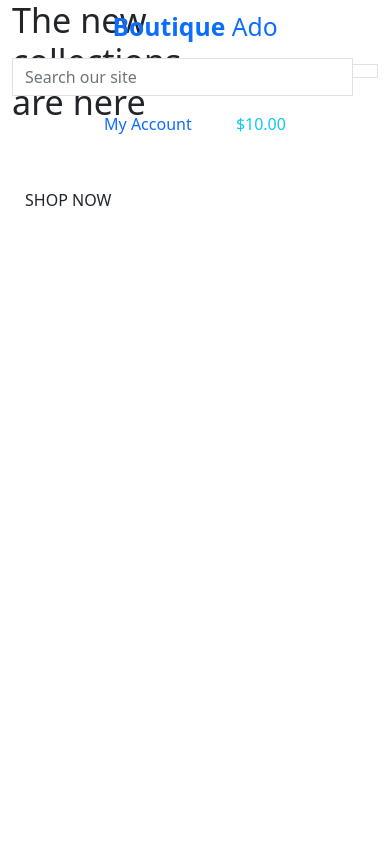
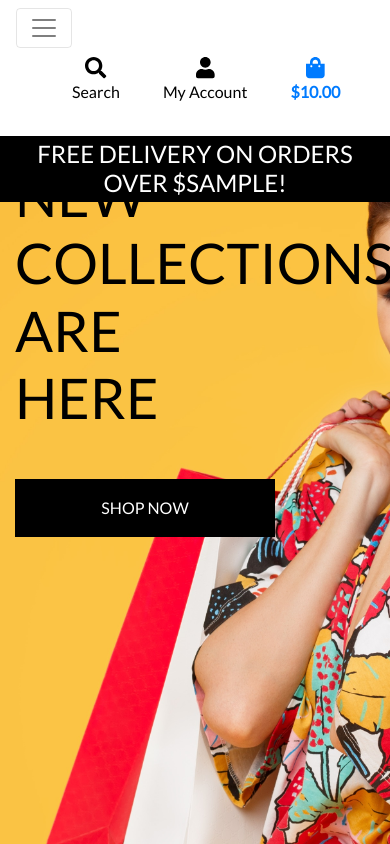
Before and after one commit to MichaelpHann/boutique_ado_v1, a Django app: template home/templates/home/index.html in a window 390 px wide. Run offline with Django 3.2, Linux system fonts and the light colour scheme; the template is opened without the code that fills it: most values are stand-ins (such as "Sample title", 1, 10 or a date in 2020); some libraries are stand-ins or nearby versions.

Commit message:
Added mobile header and main navbar

```diff
--- a/boutique_ado/urls.py
+++ b/boutique_ado/urls.py
@@ -15,9 +15,11 @@ Including another URLconf
 """
 from django.contrib import admin
 from django.urls import path, include
+from django.conf import settings
+from django.conf.urls.static import static
 
 urlpatterns = [
     path('admin/', admin.site.urls),
     path('accounts/', include('allauth.urls')),
     path('', include('home.urls')),
-]
+] + static(settings.MEDIA_URL, document_root=settings.MEDIA_ROOT)
--- /dev/null
+++ b/static/css/base.css
@@ -0,0 +1,85 @@
+html {
+    height: 100%;
+}
+
+body {
+    background: url('/media/homepage_background_cropped.jpg') no-repeat center center fixed;
+    background-size: cover;
+    height: calc(100vh - 164px);
+    color: #555;
+    font-family: 'Lato';
+}
+
+/* from Bulma */
+.icon {
+    align-items: center;
+    display: inline-flex;
+    justify-content: center;
+    height: 1.5rem;
+    width: 1.5rem;
+}
+
+.logo-font {
+    text-transform: uppercase;
+}
+
+.main-logo-link {
+    width: fit-content;
+}
+
+.shop-now-button {
+    background: black;
+    color: white;
+    min-width: 260px;
+}
+
+.btn-black {
+    background: black;
+    color: white;
+}
+
+.shop-now-button:hover,
+.shop-now-button:active,
+.shop-now-button:focus,
+.btn-black:hover,
+.btn-black:active,
+.btn-black:focus {
+    background: #222;
+    color: white;
+}
+
+.text-black {
+    color: #000 !important;
+}
+
+.border-black {
+    border: 1px solid black !important;
+}
+
+.bg-black {
+    background: #000 !important;
+}
+
+/* -------------------------------- Media Queries */
+
+/* Slightly larger container on xl screens */
+@media (min-width: 1200px) {
+  .container {
+    max-width: 80%;
+  }
+}
+
+/* fixed top navbar only on medium and up */
+@media (min-width: 992px) {
+    .fixed-top-desktop-only {
+        position: fixed;
+        top: 0;
+        right: 0;
+        left: 0;
+        z-index: 1030;
+    }
+
+    .header-container {
+        padding-top: 164px;
+    }
+}
--- a/templates/base.html
+++ b/templates/base.html
@@ -14,13 +14,16 @@
     {% endblock %}
 
     {% block corecss %}
-        <link href="https://cdn.jsdelivr.net/npm/bootstrap@5.0.1/dist/css/bootstrap.min.css" rel="stylesheet" integrity="sha384-+0n0xVW2eSR5OomGNYDnhzAbDsOXxcvSN1TPprVMTNDbiYZCxYbOOl7+AMvyTG2x" crossorigin="anonymous">
+        <link rel="stylesheet" href="https://stackpath.bootstrapcdn.com/bootstrap/4.4.1/css/bootstrap.min.css" integrity="sha384-Vkoo8x4CGsO3+Hhxv8T/Q5PaXtkKtu6ug5TOeNV6gBiFeWPGFN9MuhOf23Q9Ifjh" crossorigin="anonymous">
+        <link href="https://fonts.googleapis.com/css2?family=Lato&display=swap" rel="stylesheet">
+        <link rel="stylesheet" href="{% static 'css/base.css' %}">
     {% endblock %}
 
     {% block extra_css %}
     {% endblock %}
 
     {% block corejs %}
+        <script src="https://cdnjs.cloudflare.com/ajax/libs/font-awesome/5.15.3/js/all.min.js" integrity="sha512-RXf+QSDCUQs5uwRKaDoXt55jygZZm2V++WUZduaU/Ui/9EGp3f/2KZVahFZBKGH0s774sd3HmrhUy+SgOFQLVQ==" crossorigin="anonymous" referrerpolicy="no-referrer"></script>
         <script src="https://code.jquery.com/jquery-3.6.0.slim.min.js" integrity="sha256-u7e5khyithlIdTpu22PHhENmPcRdFiHRjhAuHcs05RI=" crossorigin="anonymous"></script>
         <script src="https://cdn.jsdelivr.net/npm/@popperjs/core@2.9.2/dist/umd/popper.min.js" integrity="sha384-IQsoLXl5PILFhosVNubq5LC7Qb9DXgDA9i+tQ8Zj3iwWAwPtgFTxbJ8NT4GN1R8p" crossorigin="anonymous"></script>
         <script src="https://cdn.jsdelivr.net/npm/bootstrap@4.6.0/dist/js/bootstrap.min.js" integrity="sha384-+YQ4JLhjyBLPDQt//I+STsc9iw4uQqACwlvpslubQzn4u2UU2UFM80nGisd026JF" crossorigin="anonymous"></script>
@@ -33,10 +36,10 @@
   </head>
   <body>
     <header class="container-fluid fixed-top">
-        <div class="row">
+        <div id="topnav" class="row bg-white pt-lg-2 d-none d-lg-flex">
             <div class="col-12 col-lg-4 my-auto py-1 py-lg-0 text-center text-lg-left">
-                <a href="{% url 'home' %"} class='nav-link main-logo-link'>
-                    <h2 class="logof-font text-black my-0"><strong>Boutique</strong> Ado</h2>
+                <a href="{% url 'home' %}" class="nav-link main-logo-link">
+                    <h2 class="logo-font text-black my-0"><strong>Boutique</strong> Ado</h2>
                 </a>
             </div>
             <div class="col-12 col-lg-4 my-auto py-1 py-lg-0">
@@ -92,6 +95,20 @@
                 </ul>
             </div>
         </div>
+        <div class="row bg-white">
+            <nav class="navbar navbar-expand-lg navbar-light w-100">
+                <button class="navbar-toggler" type="button" data-toggle="collapse" data-target="#main-nav" aria-controls="main-nav" aria-expanded="false" aria-label="Toggle navigation">
+                    <span class="navbar-toggler-icon"></span>
+                </button>
+                {% include 'includes/mobile-top-header.html' %}
+                {% include 'includes/main-nav.html' %}
+            </nav>
+        </div>
+        <div id="delivery-banner" class="row text-center">
+            <div class="col bg-black text-white">
+                <h4 class="logo-font my-1">Free delivery on orders over ${{ free_delivery_threshold }}!</h4>
+            </div>
+        </div>
     </header>
 
     {% if messages %}
--- /dev/null
+++ b/templates/includes/main-nav.html
@@ -0,0 +1,50 @@
+<div class="collapse navbar-collapse" id="main-nav">
+    <ul class="navbar-nav w-auto mx-auto">
+        <li class="nav-item dropdown">
+            <a class="logo-font font-weight-bold nav-link text-black mr-5" href="#" id="all-products-link" data-toggle="dropdown" aria-haspopup="true" aria-expanded="false">
+                All Products
+            </a>
+            <div class="dropdown-menu border-0" aria-labelledby="all-products-link">
+                <a href="" class="dropdown-item">By Price</a>
+                <a href="" class="dropdown-item ">By Rating</a>
+                <a href="" class="dropdown-item ">By Category</a>
+                <a href="" class="dropdown-item">All Products</a>
+            </div>
+        </li>
+
+        <li class="nav-item dropdown">
+            <a class="logo-font font-weight-bold nav-link text-black mr-5" href="#" id="clothing-link" data-toggle="dropdown" aria-haspopup="true" aria-expanded="false">
+                Clothing
+            </a>
+            <div class="dropdown-menu border-0" aria-labelledby="clothing-link">
+                <a href="" class="dropdown-item">Activewear &amp; Essentials</a>
+                <a href="" class="dropdown-item">Jeans</a>
+                <a href="" class="dropdown-item">Shirts</a>
+                <a href="" class="dropdown-item">All Clothing</a>
+            </div>
+        </li>
+
+        <li class="nav-item dropdown">
+            <a class="logo-font font-weight-bold nav-link text-black mr-5" href="#" id="homeware-link" data-toggle="dropdown" aria-haspopup="true" aria-expanded="false">
+                Homeware
+            </a>
+            <div class="dropdown-menu border-0" aria-labelledby="homeware-link">
+                <a href="" class="dropdown-item">Bed &amp; Bath</a>
+                <a href="" class="dropdown-item">Kitchen &amp; Dining</a>
+                <a href="" class="dropdown-item">All Homeware</a>
+            </div>
+        </li>
+
+        <li class="nav-item dropdown">
+            <a class="logo-font font-weight-bold nav-link text-black" href="#" id="specials-link" data-toggle="dropdown" aria-haspopup="true" aria-expanded="false">
+                Special Offers
+            </a>
+            <div class="dropdown-menu border-0" aria-labelledby="specials-link">
+                <a href="" class="dropdown-item">New Arrivals</a>
+                <a href="" class="dropdown-item">Deals</a>
+                <a href="" class="dropdown-item">Clearance</a>
+                <a href="" class="dropdown-item">All Specials</a>
+            </div>
+        </li>
+    </ul>
+</div>
--- /dev/null
+++ b/templates/includes/mobile-top-header.html
@@ -0,0 +1,58 @@
+<ul>
+  <li class="list-inline-item">
+    <a class="text-black nav-link d-block d-lg-none" href="#" id="mobile-search" data-toggle="dropdown" aria-haspopup="true" aria-expanded="false">
+        <div class="text-center">
+            <div><i class="fas fa-search fa-lg"></i></div>
+            <p class="my-0">Search</p>
+        </div>
+    </a>
+    <div class="dropdown-menu border-0 w-100 p-3 rounded-0 my-0" aria-labelledby="mobile-search">
+        <form class="form" method="GET" action="">
+            <div class="input-group w-100">
+                <input class="form-control border border-black rounded-0" type="text" name="q" placeholder="Search our site">
+                <div class="input-group-append">
+                    <button class="form-control form-control btn btn-black border border-black rounded-0" type="submit">
+                        <span class="icon">
+                            <i class="fas fa-search"></i>
+                        </span>
+                    </button>
+                </div>
+            </div>
+        </form>
+    </div>
+</li>
+<li class="list-inline-item dropdown">
+    <a class="text-black nav-link d-block d-lg-none" href="#" id="user-options" data-toggle="dropdown" aria-haspopup="true" aria-expanded="false">
+        <div class="text-center">
+            <div><i class="fas fa-user fa-lg"></i></div>
+            <p class="my-0">My Account</p>
+        </div>
+    </a>
+    <div class="dropdown-menu border-0" aria-labelledby="user-options">
+        {% if request.user.is_authenticated %}
+            {% if request.user.is_superuser %}
+                <a href="{% url 'account_logout' %}" class="dropdown-item">Product Management</a>
+            {% endif %}
+            <a href="" class="dropdown-item">My Profile</a>
+            <a href="{% url 'account_logout' %}" class="dropdown-item">Logout</a>
+        {% else %}
+            <a href="{% url 'account_signup' %}" class="dropdown-item">Register</a>
+            <a href="{% url 'account_login' %}" class="dropdown-item">Login</a>
+        {% endif %}
+    </div>
+</li>
+<li class="list-inline-item">
+    <a class="{% if grand_total %}text-primary font-weight-bold{% else %}text-black{% endif %} nav-link d-block d-lg-none" href="">
+        <div class="text-center">
+            <div><i class="fas fa-shopping-bag fa-lg"></i></div>
+            <p class="my-0">
+                {% if grand_total %}
+                    ${{ grand_total|floatformat:2 }}
+                {% else %}
+                    $0.00
+                {% endif %}
+            </p>
+        </div>
+    </a>
+  </li>
+</ul>
```
Also changed, not shown: boutique_ado/settings.py (+6 -1 lines), media/homepage_background_cropped.jpg (added).
